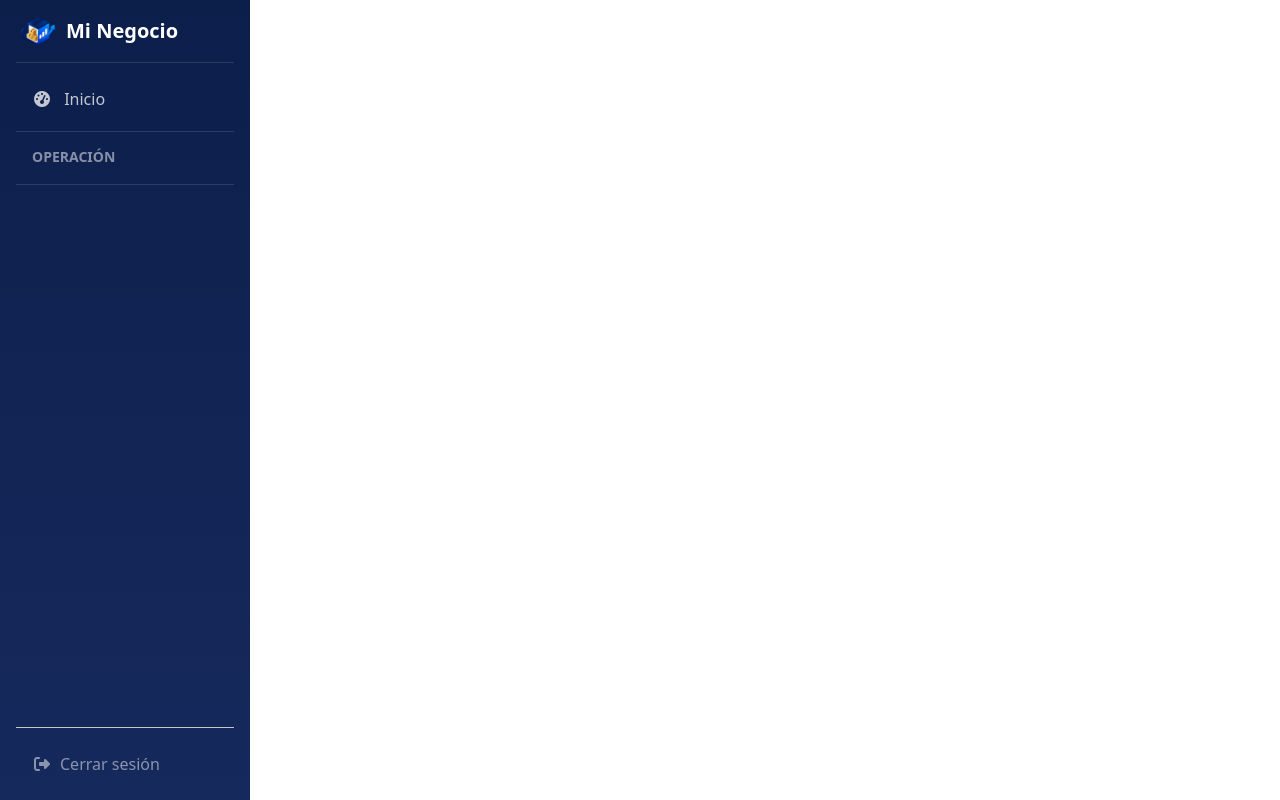
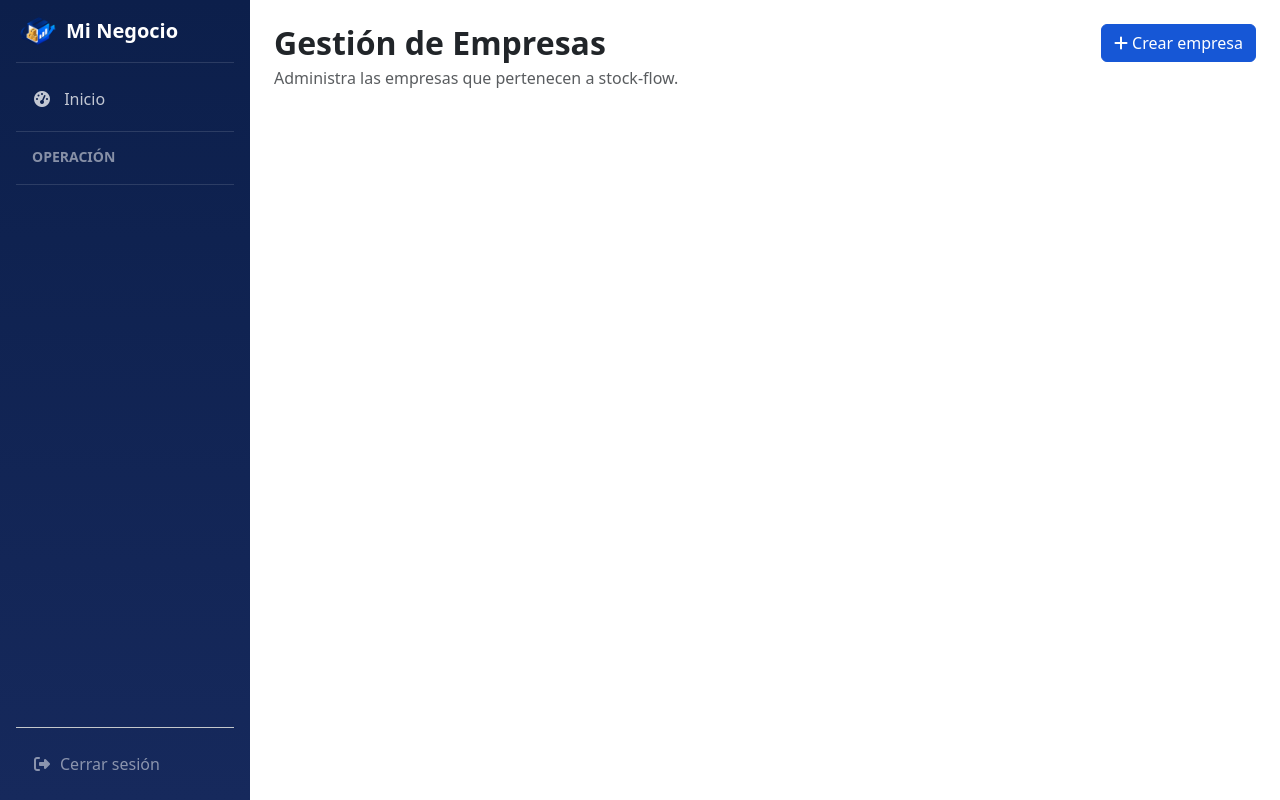
Before and after one commit to Nico-programmer/stock-flow, a Django app: page /companies/ in a window 1280 px wide. Run offline with Django 5.2, Linux system fonts and the light colour scheme; the visitor is signed in with stand-in values (Sample User, id 1); some libraries are stand-ins or nearby versions.

Commit message:
fix: replace nomber of the sidebar

```diff
--- a/apps/companies/templates/companies.html
+++ b/apps/companies/templates/companies.html
@@ -5,4 +5,13 @@
     Gestión de compañias
 {% endblock %}
 
-{% block content %}{% endblock %}
+{% block content %}
+    <div class="d-flex justify-content-between align-items-start flex-wrap gap-2 mb-4">
+        <div>
+            <h2 class="fw-semibold mb-1">Gestión de Empresas</h2>
+            <p class="text-muted mb-0">Administra las empresas que pertenecen a stock-flow.</p>
+        </div>
+
+        <a href="#" class="btn btn-erp-primary text-white"><i class="fa-solid fa-plus"></i> Crear empresa</a>
+    </div>
+{% endblock %}
--- a/apps/core/templates/includes/sidebar.html
+++ b/apps/core/templates/includes/sidebar.html
@@ -21,7 +21,7 @@
                 <li class="nav-item">
                     <a href="{% url 'companies_list' %}"
                     class="nav-link {% if request.resolver_match.url_name == 'companies_list' %}active{% endif %}">
-                        <i class="fa-solid fa-suitcase"></i> Gestionar compañias
+                        <i class="fa-solid fa-suitcase"></i> Gestionar empresas
                     </a>
                 </li>
             {% endif %}
```
